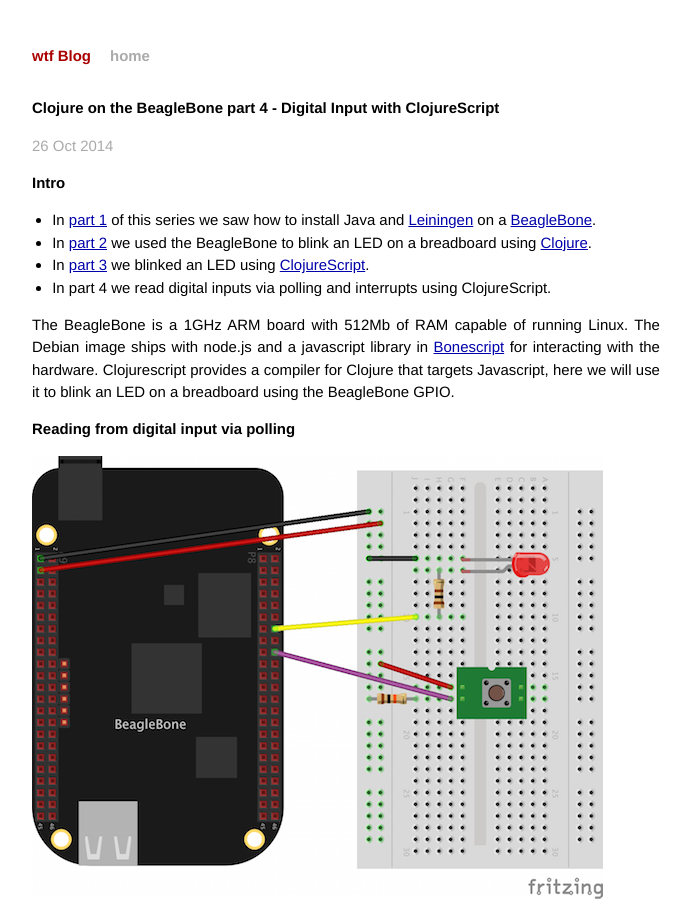
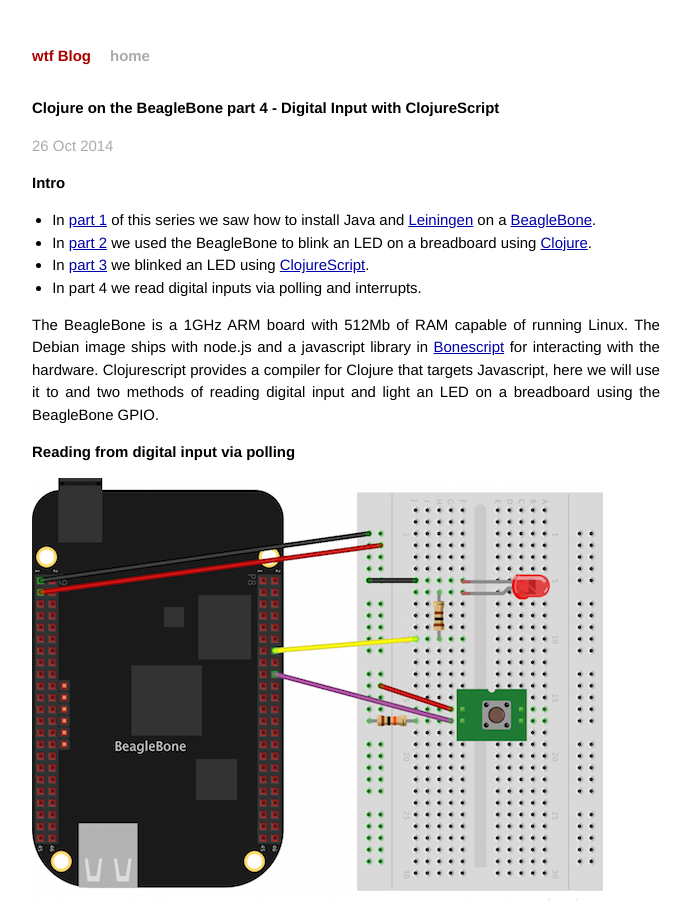
Before and after one commit to wtfleming/wtfleming.github.io, a Jekyll site: the page built from _posts/2014-10-26-clojure-beaglebone-part-4-digital-input-clojurescript.markdown, in a window 1280 px wide and 900 px high. Shown: the whole window, without its empty margins (294-985 px from the left). Built offline with Jekyll 4.4.1, drawn with Linux system fonts in a browser that asks for light colours; Markdown is read by kramdown in place of the engine named in the settings; comment, search, counter and statistics services are not loaded.

Commit message:
better explanation of post purpose

```diff
--- a/_posts/2014-10-26-clojure-beaglebone-part-4-digital-input-clojurescript.markdown
+++ b/_posts/2014-10-26-clojure-beaglebone-part-4-digital-input-clojurescript.markdown
@@ -9,9 +9,9 @@
 - In [part 1][part-1] of this series we saw how to install Java and [Leiningen][leiningen] on a [BeagleBone][beaglebone].
 - In [part 2][part-2] we used the BeagleBone to blink an LED on a breadboard using [Clojure][clojure].
 - In [part 3][part-3] we blinked an LED using [ClojureScript][clojurescript].
-- In part 4 we read digital inputs via polling and interrupts using ClojureScript.
+- In part 4 we read digital inputs via polling and interrupts.
 
-The BeagleBone is a 1GHz ARM board with 512Mb of RAM capable of running Linux. The Debian image ships with node.js and a javascript library in [Bonescript][bonescript] for interacting with the hardware. Clojurescript provides a compiler for Clojure that targets Javascript, here we will use it to blink an LED on a breadboard using the BeagleBone GPIO.
+The BeagleBone is a 1GHz ARM board with 512Mb of RAM capable of running Linux. The Debian image ships with node.js and a javascript library in [Bonescript][bonescript] for interacting with the hardware. Clojurescript provides a compiler for Clojure that targets Javascript, here we will use it to and two methods of reading digital input and light an LED on a breadboard using the BeagleBone GPIO.
 
 
 # Reading from digital input via polling
```
